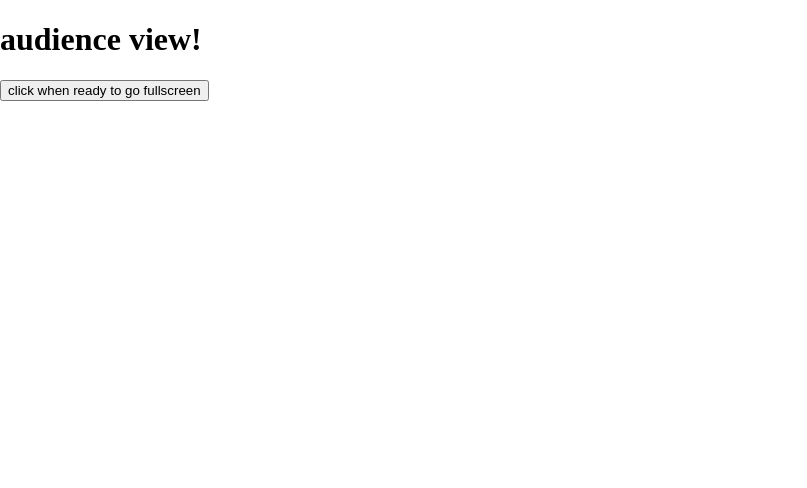
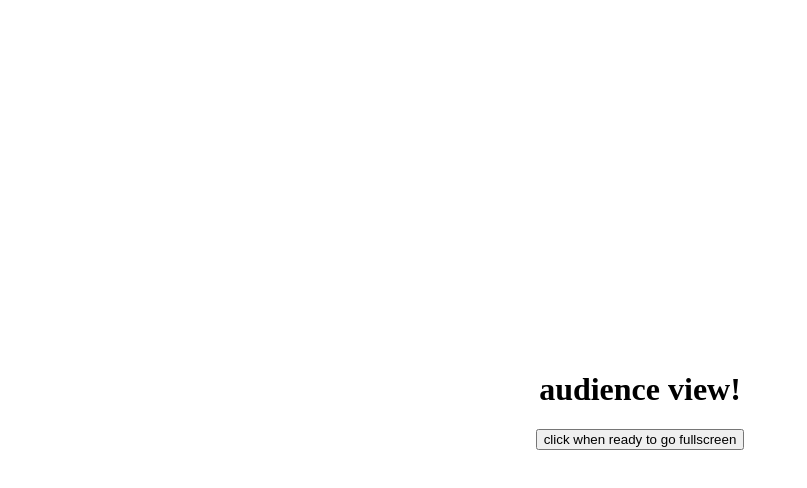
Before and after one commit to MasterTemple/CSCI-450-Group-Project, a SvelteKit app: page /ChildAudienceView in a window 1280 px wide. Shown: the top 488 px of the page, without its empty margins (0-807 px from the left). Built offline with nearby package versions, Linux system fonts and the light colour scheme.

Commit message:
Added CSS for child audience view

```diff
--- a/src/routes/ChildAudienceView/+page.svelte
+++ b/src/routes/ChildAudienceView/+page.svelte
@@ -49,3 +49,24 @@
 		</div>
 	{/if}
 </div>
+
+<style>
+	#body {
+		overflow: hidden;
+		height: 100vh;
+		display: flex;
+		flex-direction: column;
+		justify-content: center;
+		align-items: center;
+	}
+	#lyrics {
+		align-items: center;
+		align-content: center;
+		text-align: center;
+		vertical-align: middle;
+	}
+	p {
+		text-align: center;
+		font-size: 4rem;
+	}
+</style>
```
